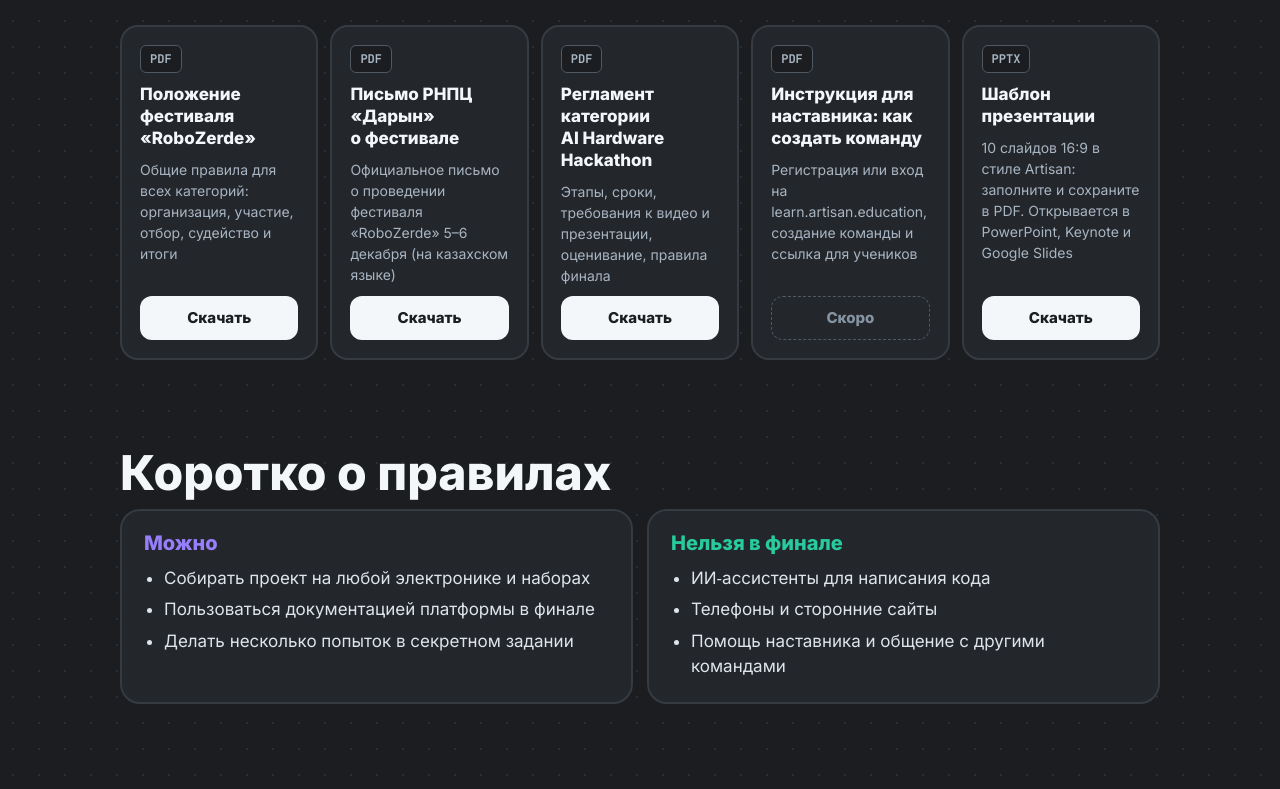
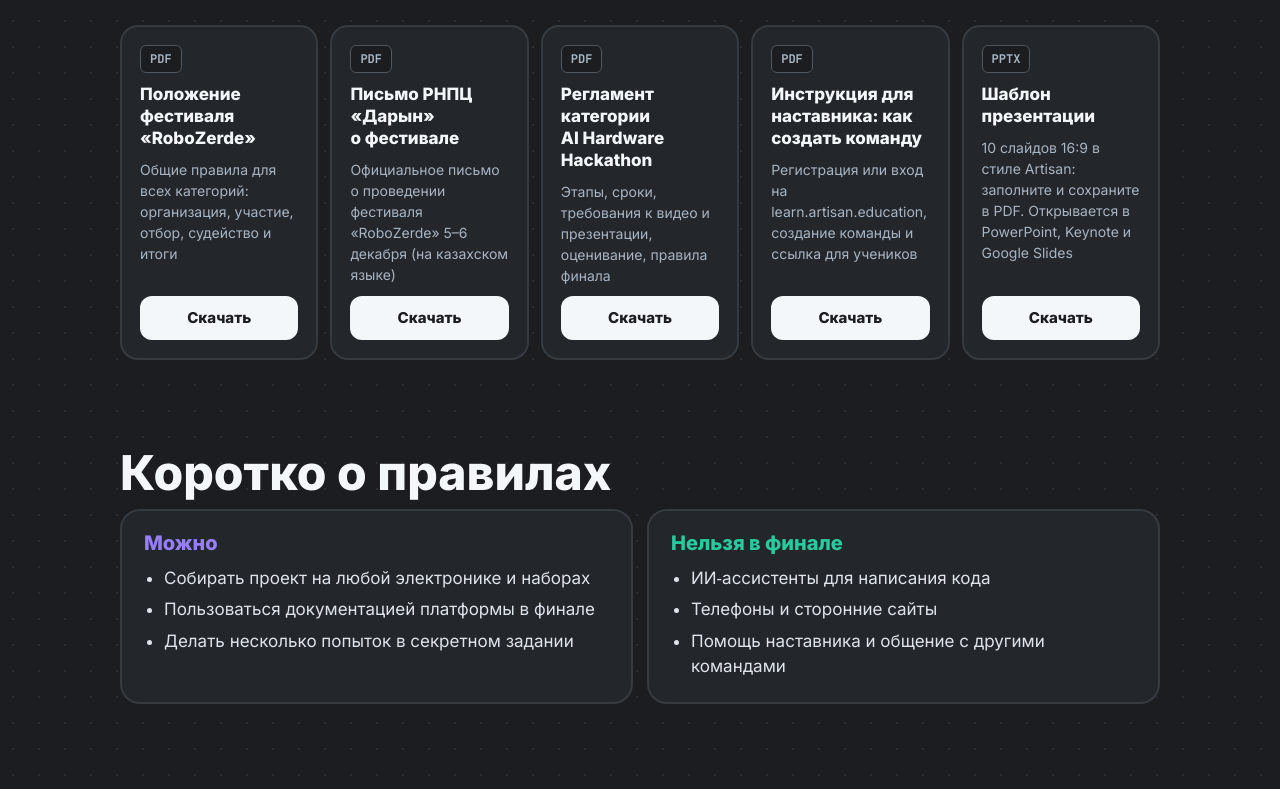
Before and after one commit to muslimipro/robozerde, a plain HTML site: page index.html in a window 1280 px wide. Shown: the part 6856-7645 px from the top of the page. Drawn offline with Linux system fonts and the light colour scheme.

Commit message:
Инструкция для наставника «Как создать команду» (рус/каз) в разделе «Документы»
Co-Authored-By: Claude Opus 5.5 <noreply@anthropic.com>

```diff
--- a/index.html
+++ b/index.html
@@ -917,8 +917,8 @@ a:focus-visible,button:focus-visible,summary:focus-visible,input:focus-visible{o
       kk:{title:'«Дарын» РҒПО-ның фестиваль туралы хаты', desc:'5–6 желтоқсанда өтетін «RoboZerde» фестивалі туралы ресми хат'}},
     {title:'Регламент категории AI Hardware Hackathon', desc:'Этапы, сроки, требования к видео и презентации, оценивание, правила финала', fmt:'PDF', url:'files/robo-zerde-2026-ai-hardware-reglament.pdf', download:true,
       kk:{title:'AI Hardware Hackathon санатының регламенті', desc:'Кезеңдер, мерзімдер, видео мен презентацияға қойылатын талаптар, бағалау, финал ережелері', url:'files/robo-zerde-2026-ai-hardware-reglament-kk.pdf'}},
-    {title:'Инструкция для наставника: как создать команду', desc:'Регистрация или вход на learn.artisan.education, создание команды и ссылка для учеников', fmt:'PDF', url:'',
-      kk:{title:'Тәлімгерге нұсқаулық: команданы қалай құру керек', desc:'learn.artisan.education платформасында тіркелу немесе кіру, команда құру және оқушыларға арналған сілтеме'}},
+    {title:'Инструкция для наставника: как создать команду', desc:'Регистрация или вход на learn.artisan.education, создание команды и ссылка для учеников', fmt:'PDF', url:'files/hackathon-teams-ru.pdf', download:true,
+      kk:{title:'Тәлімгерге нұсқаулық: команданы қалай құру керек', desc:'learn.artisan.education платформасында тіркелу немесе кіру, команда құру және оқушыларға арналған сілтеме', url:'files/hackathon-teams-kk.pdf'}},
     {title:'Шаблон презентации', desc:'10 слайдов 16:9 в стиле Artisan: заполните и сохраните в PDF. Открывается в PowerPoint, Keynote и Google Slides', fmt:'PPTX', url:'files/robo-zerde-2026-ai-hardware-shablon.pptx', download:true,
       kk:{title:'Презентация үлгісі', desc:'Artisan стиліндегі 16:9 форматты 10 слайд: толтырып, PDF етіп сақтаңыз. PowerPoint, Keynote және Google Slides-та ашылады'}},
   ];
```
Also changed, not shown: 2 other files.
